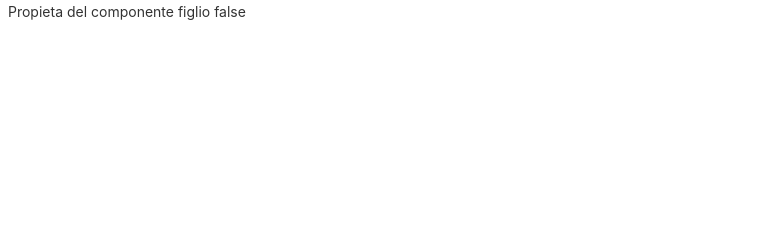
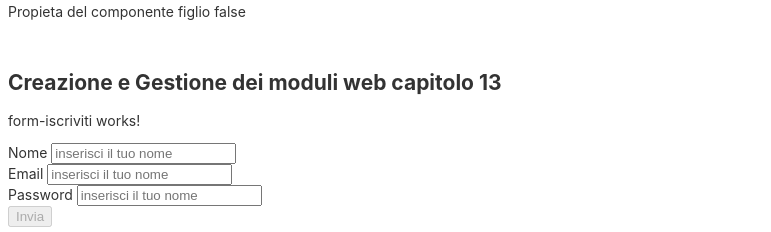
Before and after one commit to salvo720/studyAngularLibro, an Angular app: page /Test in a window 1280 px wide. Shown: the part 3041-3273 px from the top of the page, without its empty margins (0-771 px from the left). Before the commit the page ends 3075 px from the top, so only its background shows below. Built offline with nearby package versions, Linux system fonts and the light colour scheme; no server answers.

Commit message:
angular libro fermo a pag 229 sottosezione 13.15 settare un dato all'interno di un campo input , lettura sessione 18:00-19:15 , coding fermo a pag 203

```diff
--- /dev/null
+++ b/src/app/component/form-iscriviti/form-iscriviti.component.html
@@ -0,0 +1,14 @@
+<p>form-iscriviti works!</p>
+
+<!-- nota che all'evento ngsubmit passiamo la variabile locale #mioform  -->
+<form #mioForm="ngForm" (ngSubmit)="invio(mioForm)">
+  <label for="idNome"> Nome </label>
+  <input [(ngModel)]="nome_modello" type="text" name="Nome" id="idNome" placeholder="inserisci il tuo nome" required> <br>
+  <!-- puoi riscrivere la riga sopra , nota che invece di ngmodule vienen usato (input) e [value] -->
+  <!-- <input [value]="nome_modello" (input)="nomecampo=$event.target.value " type="text" name="nome" id="idNome" placeholder="inserisci il tuo nome" required> -->
+  <label for="idEmail"> Email </label>
+  <input [(ngModel)]="email_modello" type="email" name="Email" id="idEmail" placeholder="inserisci il tuo nome" required> <br>
+  <label for="idPassword"> Password </label>
+  <input [(ngModel)]="password_modello" type="password" name="Password" id="idPassword" placeholder="inserisci il tuo nome" required> <br>
+  <button type="submit" [disabled]="!mioForm.form.valid" > Invia </button>
+</form>
--- /dev/null
+++ b/src/app/component/form-iscriviti/form-iscriviti.component.ts
@@ -0,0 +1,26 @@
+import { Component, OnInit } from '@angular/core';
+import { NgForm } from '@angular/forms';
+
+@Component({
+  selector: 'app-form-iscriviti',
+  templateUrl: './form-iscriviti.component.html',
+  styleUrls: ['./form-iscriviti.component.css']
+})
+export class FormIscrivitiComponent implements OnInit {
+  nome_modello:any
+  email_modello:any
+  password_modello:any
+  constructor() { }
+
+  ngOnInit(): void {
+  }
+
+  invio(form:NgForm){
+    console.log("tutto il form : " + JSON.stringify(form.value))
+    console.log("Nome : " , form.control.value)
+    console.log("Nome : " , form.control.value.Nome)
+    console.log("Email : " +  form.control.value.Email)
+    console.log("Password : " +  form.control.value.Password)
+  }
+
+}
--- a/src/app/component/testng/testng.component.html
+++ b/src/app/component/testng/testng.component.html
@@ -36,3 +36,8 @@
 <p> Propieta del componente figlio {{ ppA.mostraMsg }}</p>
 <p> Propieta del componente figlio {{ ppB.mostraMsg }}</p>
 <p> Propieta del componente figlio {{ ppC.mostraMsg }}</p>
+
+<br>
+
+<h2> Creazione e Gestione dei moduli web capitolo 13 </h2>
+<app-form-iscriviti></app-form-iscriviti>
```
Also changed, not shown: src/app/app.module.ts (+10 -0 lines), src/app/component/form-iscriviti/form-iscriviti.component.css (added), 1 other file (tests, documents, lock files or other folders).
